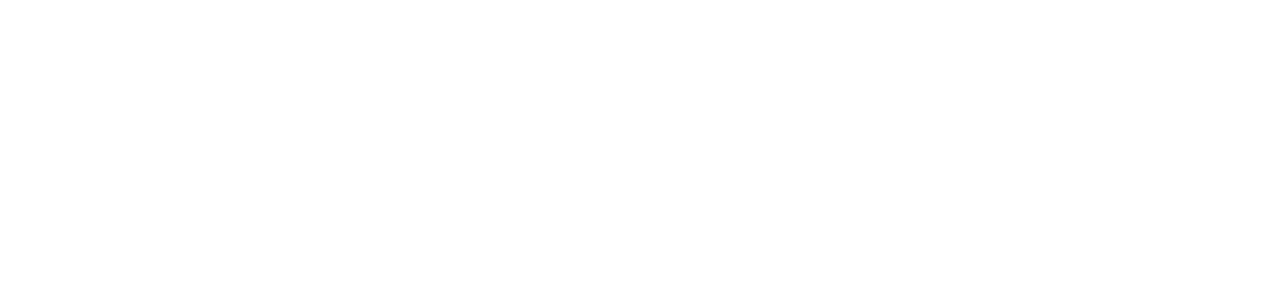
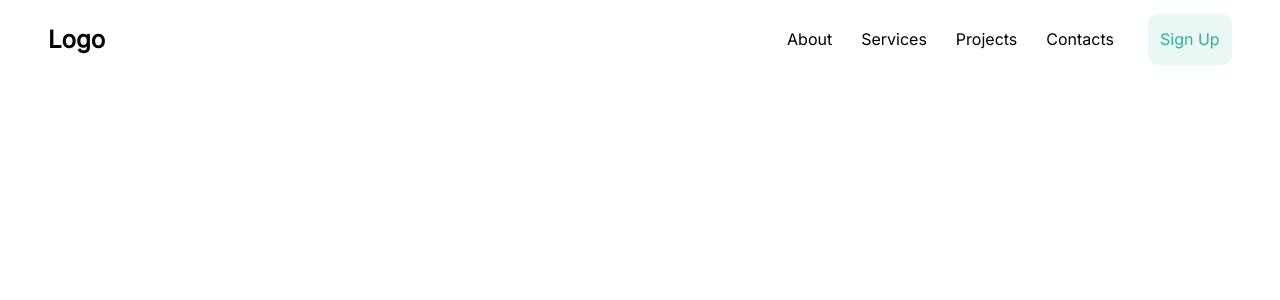
Before and after one commit to JorgeRochaA/landingPage, a React (Create React App) app: page / in a window 1280 px wide. Shown: the top 300 px of the page. Built offline with nearby package versions, Linux system fonts and the light colour scheme.

Commit message:
feat: add navbar (#1)

```diff
--- a/src/App.js
+++ b/src/App.js
@@ -1,7 +1,12 @@
+import Home from "./components/Home";
 import "./App.scss";
 
 function App() {
-  return <div className="App"></div>;
+  return (
+    <div className="App">
+      <Home />
+    </div>
+  );
 }
 
 export default App;
--- a/src/App.scss
+++ b/src/App.scss
@@ -1,3 +1,3 @@
 .App {
-  min-height: 100vh;
+  background-color: #ffffff;
 }
--- /dev/null
+++ b/src/components/Home.jsx
@@ -0,0 +1,13 @@
+import React from "react";
+import Navbar from "./Navbar";
+import "../styles/Home/Home.scss";
+
+function Home() {
+  return (
+    <div className="home">
+      <Navbar />
+    </div>
+  );
+}
+
+export default Home;
--- /dev/null
+++ b/src/components/Navbar.jsx
@@ -0,0 +1,43 @@
+import React, { useState } from "react";
+
+import "../styles/Navbar/Navbar.scss";
+
+function Navbar() {
+  const options = ["About", "Services", "Projects", "Contacts"];
+
+  const [menuIsOpen, setMenuIsOpen] = useState(false);
+
+  const toggleMenu = () => {
+    setMenuIsOpen(!menuIsOpen);
+  };
+
+  return (
+    <div className="navbar">
+      <h2>Logo</h2>
+      <ul
+        className={menuIsOpen ? "options_container open" : "options_container"}
+      >
+        {options.map((option, index) => {
+          return (
+            <h3 className="options" key={index}>
+              {option}
+            </h3>
+          );
+        })}
+        <div className="signUp_container">
+          <h3 className="signUp">Sign Up</h3>
+        </div>
+      </ul>
+      <div
+        className={menuIsOpen ? "burger open" : "burger"}
+        onClick={toggleMenu}
+      >
+        <div class="bars"></div>
+        <div class="bars"></div>
+        <div class="bars"></div>
+      </div>
+    </div>
+  );
+}
+
+export default Navbar;
--- /dev/null
+++ b/src/styles/Navbar/Navbar.scss
@@ -0,0 +1,137 @@
+@import url("https://fonts.googleapis.com/css2?family=Inter&display=swap");
+.navbar {
+  height: 78px;
+  width: 100%;
+  display: flex;
+  justify-content: space-between;
+  align-items: center;
+  font-family: "Inter";
+  font-style: normal;
+  color: #000000;
+
+  h2 {
+    height: 78px;
+    width: 15%;
+    display: flex;
+    align-items: center;
+    font-weight: 600;
+    font-size: 24px;
+    line-height: 29px;
+    margin-left: 48px;
+  }
+
+  .options_container {
+    height: 78px;
+    display: flex;
+    justify-content: flex-end;
+    align-items: center;
+    list-style: none;
+    width: 85%;
+    .options {
+      height: 19px;
+      font-weight: 400;
+      font-size: 16px;
+      line-height: 19px;
+      margin-left: 29px;
+      &:hover {
+        cursor: pointer;
+      }
+    }
+    .signUp_container {
+      display: flex;
+      justify-content: center;
+      align-items: flex-start;
+      gap: 10px;
+      background: rgba(42, 182, 145, 0.1);
+      border-radius: 10px;
+      margin-right: 48px;
+      margin-left: 34px;
+      padding: 0 12px;
+      .signUp {
+        width: 60px;
+        height: 19px;
+        font-family: "Inter";
+        font-style: normal;
+        font-weight: 500;
+        font-size: 16px;
+        line-height: 19px;
+        color: #2ab691;
+        flex: none;
+        order: 0;
+        flex-grow: 0;
+      }
+      &:hover {
+        background: rgba(42, 182, 145, 0.2);
+        cursor: pointer;
+      }
+    }
+  }
+  .burger {
+    display: none;
+  }
+}
+@media screen and (max-width: 1000px) {
+  .navbar {
+    position: relative;
+    .options_container {
+      width: 100%;
+      position: absolute;
+      bottom: -365px;
+      height: 350px;
+      left: -100%;
+      flex-direction: column;
+      align-items: center;
+      justify-content: space-evenly;
+      transition: 0.5s;
+      padding: 0 !important;
+      .options {
+        margin: 0;
+      }
+      .signUp_container {
+        margin: 0;
+      }
+      &.open {
+        bottom: -365px;
+        left: 0;
+      }
+    }
+  }
+  .burger {
+    display: flex !important;
+    height: 50px;
+    width: 70px;
+    flex-direction: column;
+    justify-content: space-evenly;
+    overflow: hidden;
+    cursor: pointer;
+    margin-right: 29px;
+    .bars {
+      height: 5px;
+      background-color: #000000;
+      border-radius: 5px;
+      transition: 0.5s;
+    }
+    :nth-child(1) {
+      width: 25%;
+    }
+    :nth-child(2) {
+      width: 50%;
+    }
+    :nth-child(3) {
+      width: 75%;
+    }
+    &.open {
+      :nth-child(1) {
+        width: 50%;
+        transform: translate(18px, 15px) rotate(40deg);
+      }
+      :nth-child(2) {
+        transform: translateX(-80px);
+      }
+      :nth-child(3) {
+        width: 50%;
+        transform: translate(18px, -13px) rotate(-45deg);
+      }
+    }
+  }
+}
```
Also changed, not shown: src/styles/Home/Home.scss (added).
